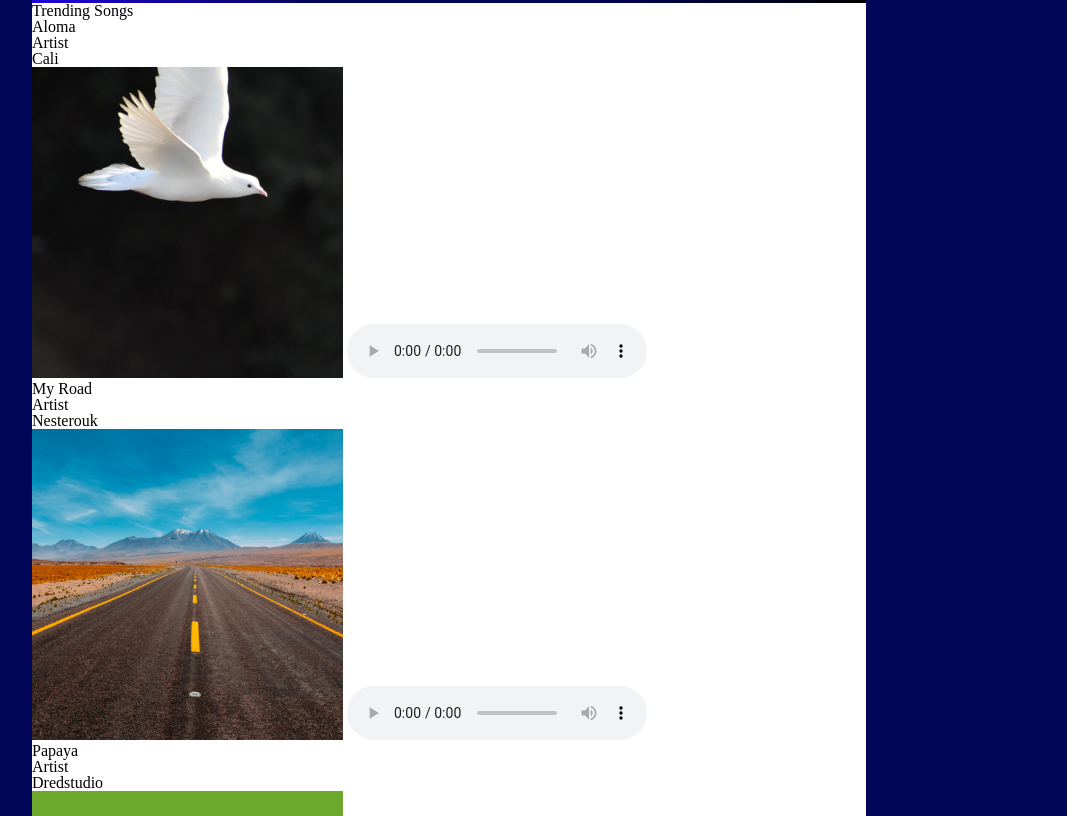
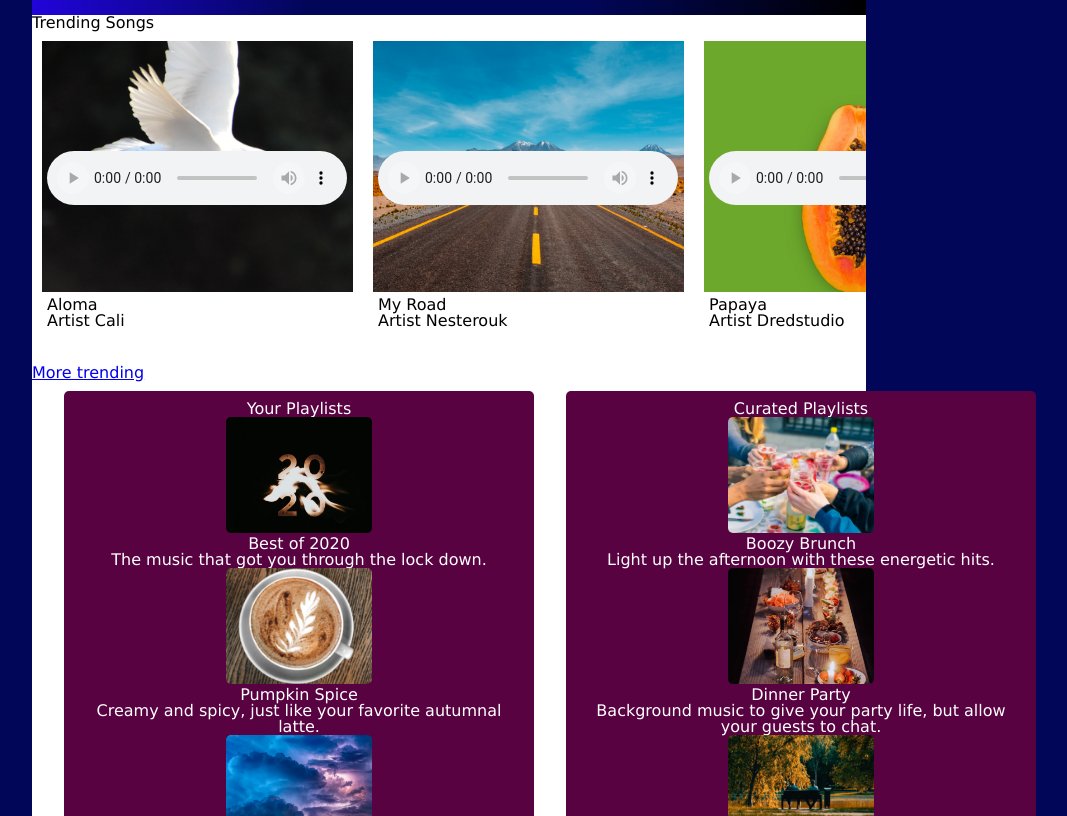
Before and after one commit to AlpOnCaffeine/streamingMedia, a plain HTML site: page index.html in a window 1280 px wide. Shown: the part 124-940 px from the top of the page, without its empty margins (191-1258 px from the left). Drawn offline with Linux system fonts and the light colour scheme.

Commit message:
CSS
added CSS. Need to figure out how to make the horizontal grid for the playlist.

```diff
--- a/index.html
+++ b/index.html
@@ -101,7 +101,7 @@
     </audio>
 </section>
     </div>
-<a href="a">More trending</a>
+<a href="#trending">More trending</a>
 </section>
 </main>
 
@@ -123,7 +123,8 @@
 
         <img src="images\smooth-study-cover.png" alt="Individual working on a laptop with an orange light sweater.">
         <p>Smooth Study<br>Background music to keep you going while you study.</p>
-    <button type="button">All your playlists</button>
+
+    <a href="#playlists">All your playlists</a>
     </div>
 
     <div class="more">
@@ -142,7 +143,8 @@
 
     <img src="images\smooth-saxophone-cover.png" alt="Five individuals toasting with cocktails.">
     <p>Jazz Saxophone<br>The greatest collection of your sax favorites.</p>
-<button type="button">More curated</button>
+
+        <a href="#curated">More curated</a>
     </div>
 </section>
 
--- a/style.css
+++ b/style.css
@@ -47,6 +47,7 @@ table {
 }
 html {
   background-color: #020659;
+  font-family: Verdana, Geneva, Tahoma, sans-serif;
 }
 body {
   width: 375px;
@@ -58,7 +59,15 @@ header {
   padding-bottom: 20px;
   background: rgb(33,4,217);
   background: linear-gradient(90deg, rgba(33,4,217,1) 0%, rgba(2,6,89,1) 33%, rgba(2,6,89,1) 66%, rgba(0,0,0,1) 100%);
+  color: #ffffff;
 }
+h1{
+  font-size: 22px;
+    line-height: 1.25em;
+    font-weight: bold;
+    text-transform: uppercase;
+}
+
 nav {
   width: 375px;
   background-color: #030A8C;
@@ -150,6 +159,110 @@ input:checked ~ label span:after {
 input:checked ~ label:not(.steps) span:before, input:checked ~ label:not(.steps) span:after {
   top: 0;
 }
+/*This is the styles for the scrolling grid with the songs.*/
+.scroll{
+  display: grid;
+  grid-template-columns: repeat(5, 1fr);
+  overflow-x: auto;
+  overflow-y: hidden;
+}
+
+.scroll section{
+  margin: 10px;
+  position: relative;
+}
+
+.scroll div{
+  position: absolute;
+  top: 251px;
+  background-color: rgba(255, 255, 255, 75);
+  padding: 5px;
+  height: 50px;
+  width: 350px
+}
+dl{
+  display: flex;
+}
+
+dt{
+  padding-right: 5px;
+}
+
+audio{
+  position: absolute;
+  bottom: 150px;
+  left: 5px;
+}
+
+.row{
+  display: grid;
+  grid-template-columns: 2fr 1fr 1fr;
+  grid-row: 2;
+}
+.more{
+  text-decoration: none;
+  background-color: #590242;
+  color: #ffffff;
+  border-radius: 5px;
+  padding: 10px;
+  width: 450px;
+  display: block;
+  text-align: center;
+  margin: 10px 0 30px 32px;
+}
+
+.more:hover{
+  background-color: #020659;
+}
+ /*audio controls*/
+
+ audio::-webkit-media-controls-mute-button {
+  background-color: #ffffff;
+  border-radius: 50%;
+}
+audio::-webkit-media-controls-play-button {
+  background-color: #ffffff;
+  border-radius: 50%;
+}
+audio::-webkit-media-controls-enclosure {
+  background-color: (255,255,255,.5);
+}
+
+/*Treading styles*/
+
+#trending ::-webkit-scrollbar {
+  width: 15px;
+}
+
+#trending ::-webkit-scrollbar-track {
+  box-shadow: inset 0 0 15px #590242;
+}
+
+#trending ::-webkit-scrollbar-thumb {
+  background: #590242;
+  border-radius: 5px;
+}
+
+#trending ::-webkit-scrollbar-thumb:hover {
+  background: #020659;
+}
+
+#playlists ::-webkit-scrollbar, #curated ::-webkit-scrollbar {
+  width: 15px;
+}
+
+#playlists ::-webkit-scrollbar-track, #curated ::-webkit-scrollbar-track  {
+  box-shadow: inset 0 0 15px #020659;
+}
+
+#playlists ::-webkit-scrollbar-thumb, #curated ::-webkit-scrollbar-thumb {
+  background: #020659;
+  border-radius: 5px;
+}
+
+#playlists ::-webkit-scrollbar-thumb:hover, #curated ::-webkit-scrollbar-thumb:hover {
+  background: #ffffff;
+}
 
 /*this has to stay at the bottom of your mobile CSS anything added after this will affect the desktop viewport.*/
 @media screen and (min-width:834px) {
```
